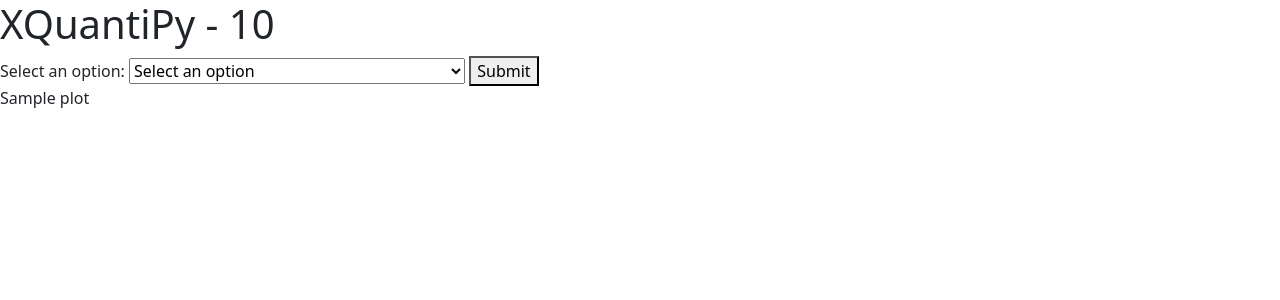
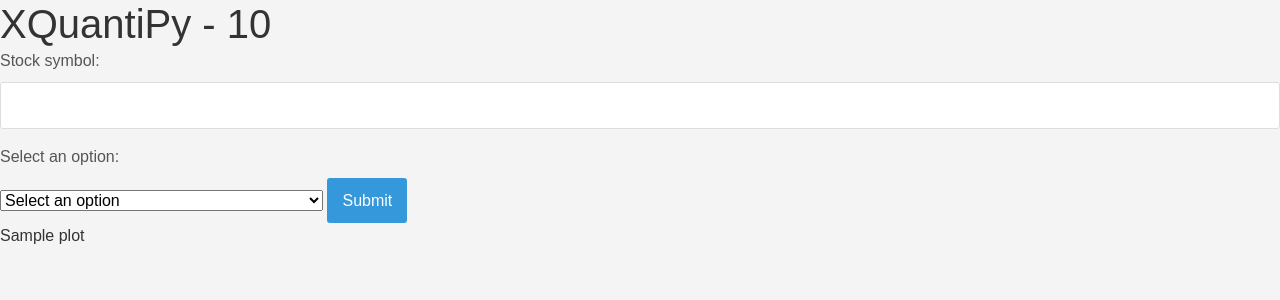
Before and after one commit to iamsaicharan/XQuantiPy, a Python web app: template server/templates/home.html in a window 1280 px wide. Shown: the top 300 px of the page. Run offline with Jinja, Linux system fonts and the light colour scheme; the template is opened without the code that fills it: most values are stand-ins (such as "Sample title", 1, 10 or a date in 2020).

Commit message:
added home.html and css files for the app.py

```diff
--- a/server/templates/home.html
+++ b/server/templates/home.html
@@ -5,27 +5,26 @@
     <meta name="viewport" content="width=device-width, initial-scale=1.0">
     <title>Stock</title>
     <link href="https://cdn.jsdelivr.net/npm/bootstrap@5.3.2/dist/css/bootstrap.min.css" rel="stylesheet" integrity="sha384-T3c6CoIi6uLrA9TneNEoa7RxnatzjcDSCmG1MXxSR1GAsXEV/Dwwykc2MPK8M2HN" crossorigin="anonymous">
+    <link rel="stylesheet" href="styles.css">
 </head>
 
 
 <body>
 <h1>XQuantiPy - <span id="tickerName", type="text">{{stock}}</span></h1>
+<div>
+    <label for="stock_symbol">Stock symbol:</label>
+    <input type="text" id="stock_symbol" name="stock_symbol">
+</div>
 <label for="options">Select an option:</label>
 <select id="options" onchange="updateFilters()">
     <option value="default">Select an option</option>
-    <option value="ma">Moving Average</option>
+    <option value="moving_average">Moving Average</option>
     <option value="macd">Moving Average Convergence Divergence</option>
 </select>
-<div id="filterContainer" style="display: none;">
-    <label for="filter1">Filter 1:</label>
-    <input type="text" id="filter1" name="filter1">
-    <label for="filter2">Filter 2:</label>
-    <input type="text" id="filter2" name="filter2">
-</div>
 <div id="filterContainerMa" style="display: none;">
     <label for="maPeriods">Periods:</label>
     <input type="text" id="maPeriods" name="periods">
-    <label for="filter2">Type:</label>
+    <label for="maType">Type:</label>
     <input type="text" id="maType" name="type">
 </div>
 <button onclick="submitFilters()">Submit</button>
@@ -42,10 +41,7 @@
         var selectedOption = document.getElementById("options").value;
         var filterContainerMa = document.getElementById("filterContainerMa");
         filterContainerMa.style.display = "none";
-        for (var i = 1; i <= 2; i++) {
-            document.getElementById("filter" + i).value = "";
-        }
-        if (selectedOption === "ma") {
+        if (selectedOption === "moving_average") {
             filterContainerMa.style.display = "block";
             document.getElementById("maPeriods").placeholder = "Enter Periods for MA ex: 20,30,40";
             document.getElementById("maType").placeholder = "Enter Type of MA - Simple or Exponential";
@@ -57,11 +53,11 @@
     }
     function submitFilters() {
         var selectedOption = document.getElementById("options").value;
-        if (selectedOption === "ma") {
+        if (selectedOption === "moving_average") {
             var maPeriodsValue = encodeURIComponent(document.getElementById("maPeriods").value);
             var maType = encodeURIComponent(document.getElementById("maType").value);
-            var ticker = encodeURIComponent(document.getElementById("tickerName").textContent);
-            var url = "/stocks?symbol=" + ticker + "&type=" + maType + "&ma_period=" + maPeriodsValue
+            var ticker = encodeURIComponent(document.getElementById("stock_symbol").value);
+            var url = "/stocks?indicators=" + selectedOption + "&symbol=" + ticker + "&type=" + maType + "&ma_period=" + maPeriodsValue
             window.location.href = url;
         }
     }
--- a/server/templates/styles.css
+++ b/server/templates/styles.css
@@ -0,0 +1,68 @@
+/* Reset some default browser styles */
+body, h1, h2, h3, p, form, input, button {
+    margin: 0;
+    padding: 0;
+    border: 0;
+}
+
+body {
+    font-family: 'Arial', sans-serif;
+    background-color: #f4f4f4;
+    color: #333;
+    line-height: 1.6;
+}
+
+.container {
+    width: 80%;
+    margin: 0 auto;
+}
+
+/* Style for forms */
+form {
+    background-color: #fff;
+    border: 1px solid #ddd;
+    padding: 20px;
+    margin: 20px 0;
+    border-radius: 5px;
+    box-shadow: 0 0 10px rgba(0, 0, 0, 0.1);
+}
+
+label {
+    display: block;
+    margin-bottom: 8px;
+    color: #555;
+}
+
+input[type="text"],
+input[type="email"],
+input[type="password"],
+textarea {
+    width: 100%;
+    padding: 10px;
+    margin-bottom: 15px;
+    border: 1px solid #ddd;
+    border-radius: 3px;
+    box-sizing: border-box;
+}
+
+input[type="submit"],
+button {
+    background-color: #3498db;
+    color: #fff;
+    padding: 10px 15px;
+    border: none;
+    border-radius: 3px;
+    cursor: pointer;
+}
+
+input[type="submit"]:hover,
+button:hover {
+    background-color: #258cd1;
+}
+
+/* Responsive Design */
+@media screen and (max-width: 600px) {
+    form {
+        width: 100%;
+    }
+}
```
Also changed, not shown: app.py (+28 -26 lines).
